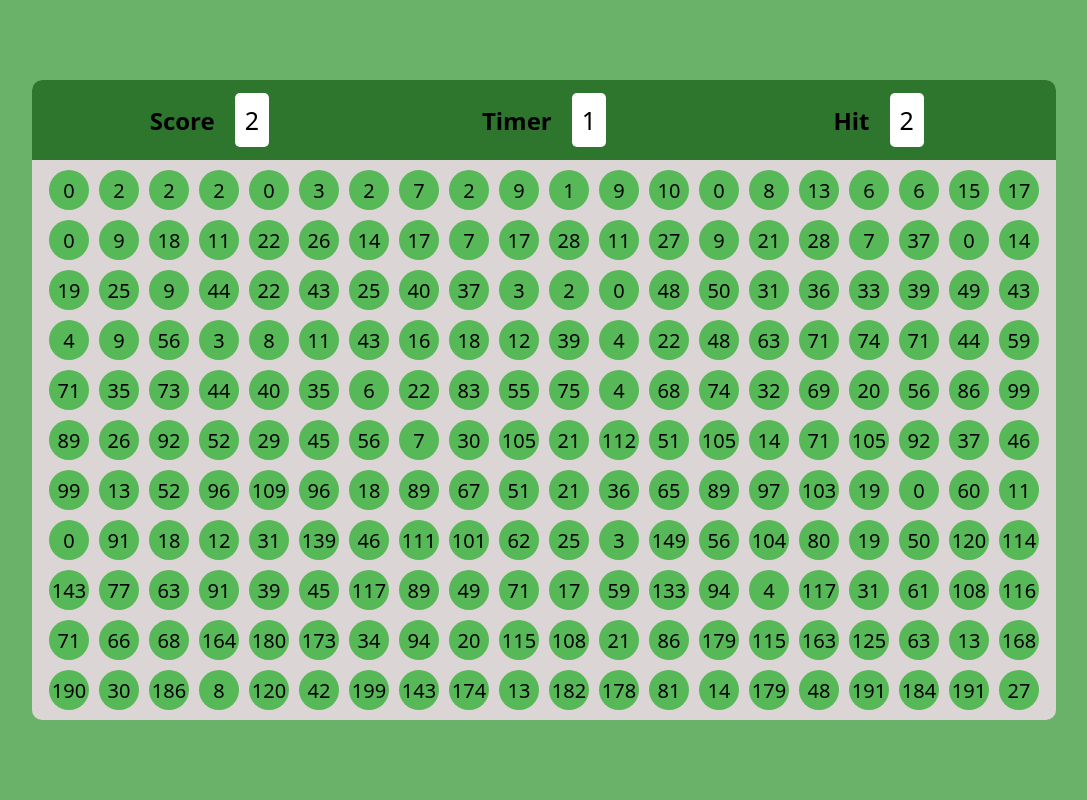
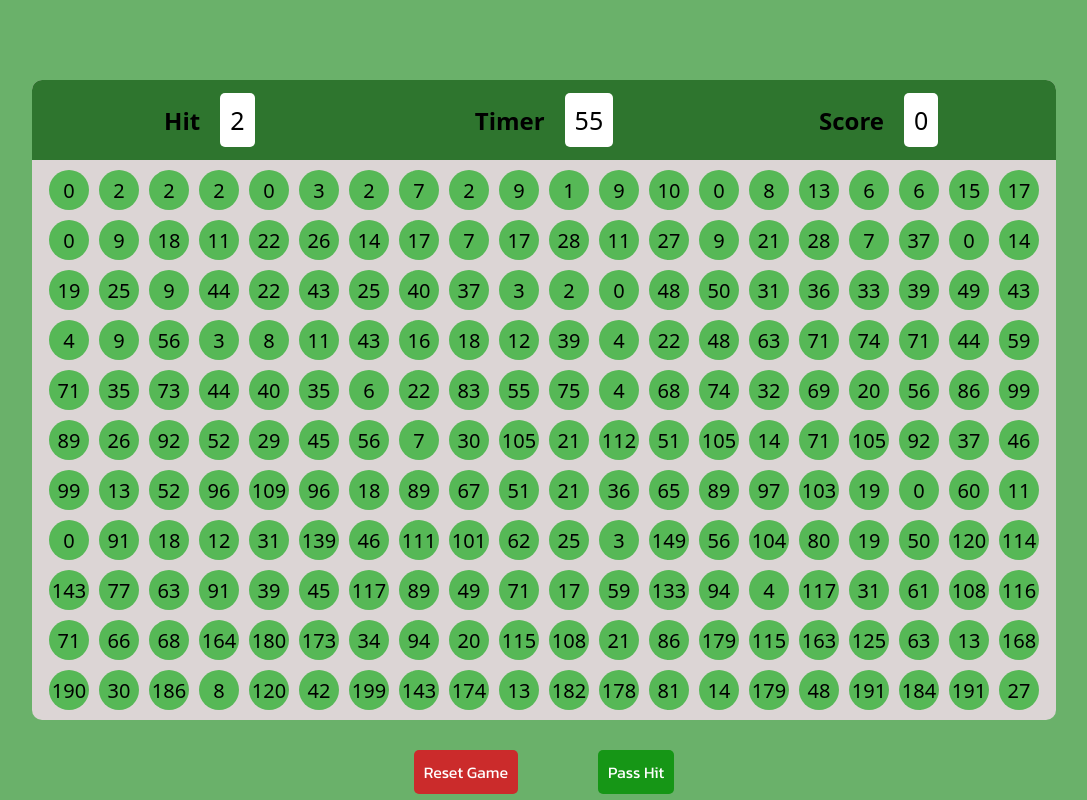
Before and after one commit to Ketancode9090/Bubblegame, a plain HTML site: page index.html in a window 1280 px wide. Shown: the whole page, without its empty margins (96-1183 px from the left). Drawn offline with Linux system fonts and the light colour scheme.

```diff
--- a/code.js
+++ b/code.js
@@ -1,4 +1,4 @@
-let timer = 6;
+let timer = 60;
 let score = 0;
 let randomhit = 0;
 
@@ -33,7 +33,7 @@
       document.querySelector("#timer").textContent = timer;
     } else {
       clearInterval(timerint);
-      document.querySelector(".pbottom").innerText = "Game Over"
+      document.querySelector(".pbottom").innerHTML = `<p>Game Over</p> <b> Your Score is ${score} `
     }
   }, 1000);
 }
@@ -44,9 +44,30 @@
     let clickednum = Number(det.target.innerText)
     console.log(clickednum)
     if(clickednum === randomhit){
-        console.log("same same")
         increaseScore();
         getNewHit();
         makebubble();
     }
 })
+
+
+function resetGame(){
+  document.querySelector("#reset").addEventListener("click",() =>{
+    score = 0
+    document.querySelector("#score").textContent = score;
+    timer = 61
+    makebubble();
+    getNewHit();
+  })
+}
+
+resetGame()
+
+function passHit(){
+  document.querySelector("#pass").addEventListener("click", () =>{
+    getNewHit();
+
+  })
+}
+
+passHit()
--- a/index.html
+++ b/index.html
@@ -13,7 +13,7 @@
         <div class="pannel">
             <div class="ptop">
                 <div class="elem">
-                    <h2>Score</h2>
+                    <h2>Hit</h2>
                     <div class="box" id="hit">
                         2
                     </div>
@@ -25,9 +25,9 @@
                     </div>
                 </div>
                 <div class="elem">
-                    <h2>Hit</h2>
+                    <h2>Score</h2>
                     <div class="box" id="score">
-                        2
+                        0
                     </div>
                 </div>
             </div>
@@ -35,7 +35,16 @@
 
             </div>
         </div>
+        <div class="btnContainer">
+            <div class="resetbtn">
+                <button id="reset">Reset Game</button>
+            </div>
+            <div class="passbtn">
+                <button id="pass">Pass Hit</button>
+            </div>
+        </div>
     </div>
+
     <script src="code.js"></script>
 </body>
 
--- a/style.css
+++ b/style.css
@@ -1,3 +1,5 @@
+@import url('https://fonts.googleapis.com/css2?family=Kanit:ital,wght@0,100;0,200;0,300;0,400;0,500;0,600;0,700;0,800;0,900;1,100;1,200;1,300;1,400;1,500;1,600;1,700;1,800;1,900&family=Roboto+Slab:wght@100..900&family=Teko:wght@300..700&display=swap');
+
 *{
     padding: 0;
     margin: 0;
@@ -10,6 +12,11 @@
     height: 100%;
 }
 
+body{
+    display: flex;
+    justify-content: center;
+    align-items: center;
+}
 #main{
     background-color: rgb(106, 177, 106);
     width: 100%;
@@ -17,6 +24,7 @@
     display: flex;
     justify-content: center;
     align-items: center;
+    position: relative;
 }
 
 .pannel{
@@ -63,7 +71,7 @@
     flex-wrap: wrap;
     justify-content: center;
     align-items: center;
-    font-size: 100px;
+    font-size: 2rem;
     font-family: system-ui, -apple-system, BlinkMacSystemFont, 'Segoe UI', Roboto, Oxygen, Ubuntu, Cantarell, 'Open Sans', 'Helvetica Neue', sans-serif;
     font-weight: 700;
     color: black;
@@ -85,3 +93,44 @@
 .bubble:hover{
     background-color: rgb(0, 248, 0);
 }
+
+.btnContainer{
+    width: 80%;
+    height: 50px;
+    /* border: 1px solid black; */
+    position: absolute;
+    bottom: 0;
+    display: flex;
+    justify-content: center;
+    gap: 80px;
+}
+
+.btnContainer button{
+    padding: 10px;
+    border: none;
+    border-radius: 5px;
+    font-family: "Kanit", sans-serif;
+    font-weight: 400;
+    font-size: 1rem;
+    cursor: pointer;
+
+}
+
+.resetbtn button{
+    background-color: rgb(203, 43, 43);
+    color:  white;
+}
+
+.passbtn button{
+    background-color: rgb(22, 150, 22);
+    color: white;
+}
+
+.resetbtn button:hover{
+    background-color: rgb(248, 4, 4);
+}
+
+.passbtn button:hover{
+    background-color:   rgb(19, 209, 19);
+
+}
```
